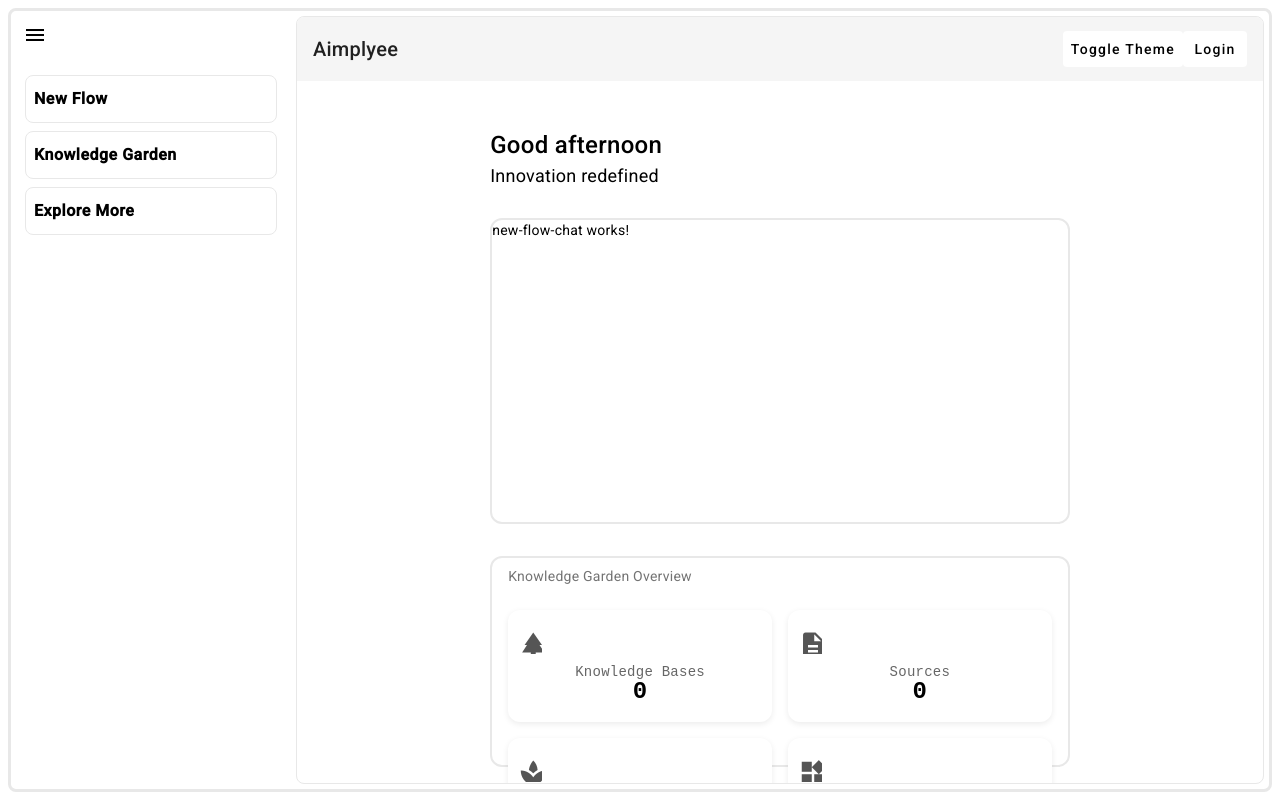
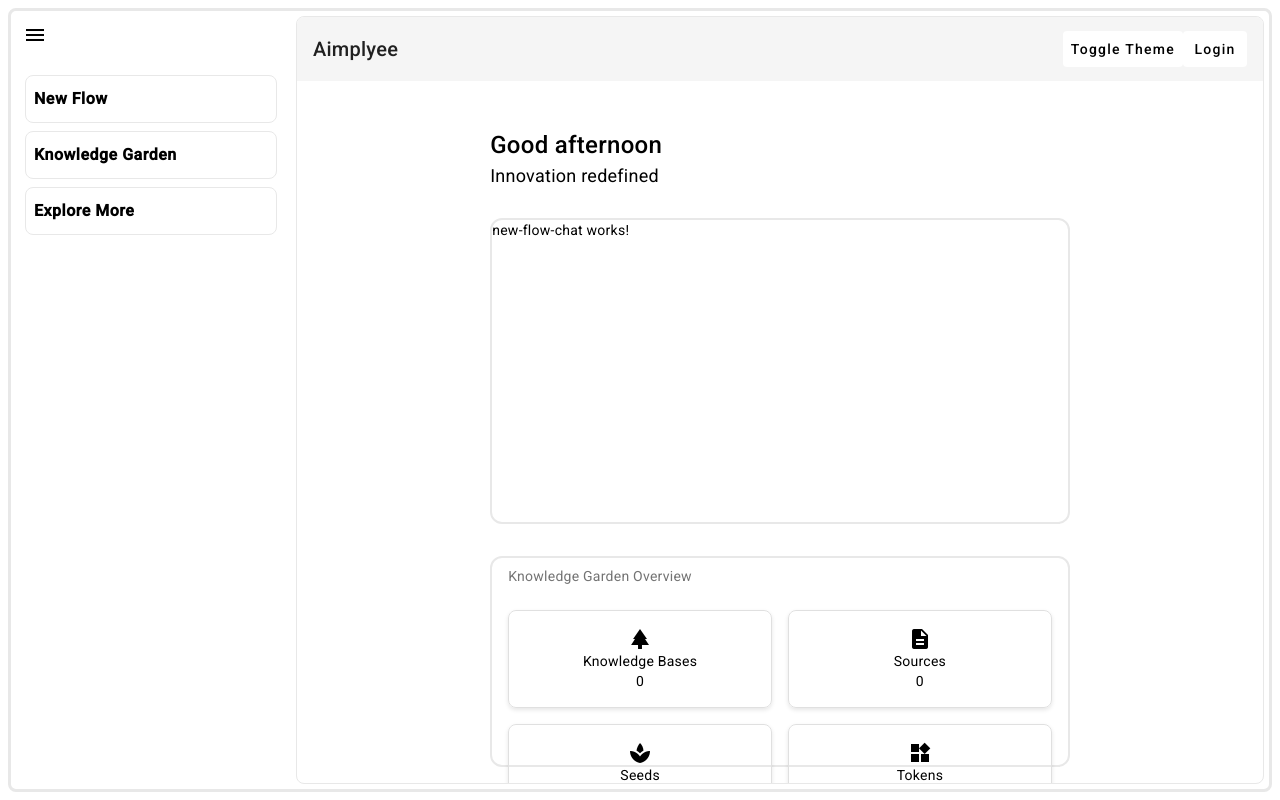
Before and after one commit to InspiroTechnology/aimployee, an Angular app: page /new-flow in a window 1280 px wide. Built offline with nearby package versions, Linux system fonts and the light colour scheme.

Commit message:
Refactor KnowledgeOverviewComponent to use SimpleCardComponent for better code reusability and maintainability

```diff
--- a/src/app/features/chat/knowledge-overview/knowledge-overview.component.html
+++ b/src/app/features/chat/knowledge-overview/knowledge-overview.component.html
@@ -1,11 +1,8 @@
 <div class="knowledge-overview-container">
   <span class="gray-text">Knowledge Garden Overview</span>
   <div class="overview-grid">
-    <mat-card class="overview-card" *ngFor="let item of overviewItems">
-      <mat-icon class="icon">{{ item.icon }}</mat-icon>
-      <div class="label">{{ item.label }}</div>
-      <div class="value">0</div>
-    </mat-card>
+    <app-simple-card *ngFor="let item of overviewItems" [icon]="item.icon" [label]="item.label" [value]="0">
+    </app-simple-card>
   </div>
   <mat-card class="cta-card">
     <div class="cta-content">
--- a/src/app/shared/components/simple-card/simple-card.component.html
+++ b/src/app/shared/components/simple-card/simple-card.component.html
@@ -1 +1,5 @@
-<p>simple-card works!</p>
+<div class="simple-card">
+    <mat-icon class="icon">{{ icon }}</mat-icon>
+    <div class="label">{{ label }}</div>
+    <div class="value">{{ value }}</div>
+</div>
--- a/src/app/shared/components/simple-card/simple-card.component.scss
+++ b/src/app/shared/components/simple-card/simple-card.component.scss
@@ -0,0 +1,10 @@
+.simple-card {
+  border: 1px solid #e0e0e0;
+  border-radius: 8px;
+  padding: 16px;
+  box-shadow: 0 2px 4px rgba(0, 0, 0, 0.1);
+  display: flex;
+  flex-direction: column;
+  justify-content: center;
+  align-items: center;
+}
```
Also changed, not shown: src/app/shared/components/simple-card/simple-card.component.ts (+9 -7 lines).
